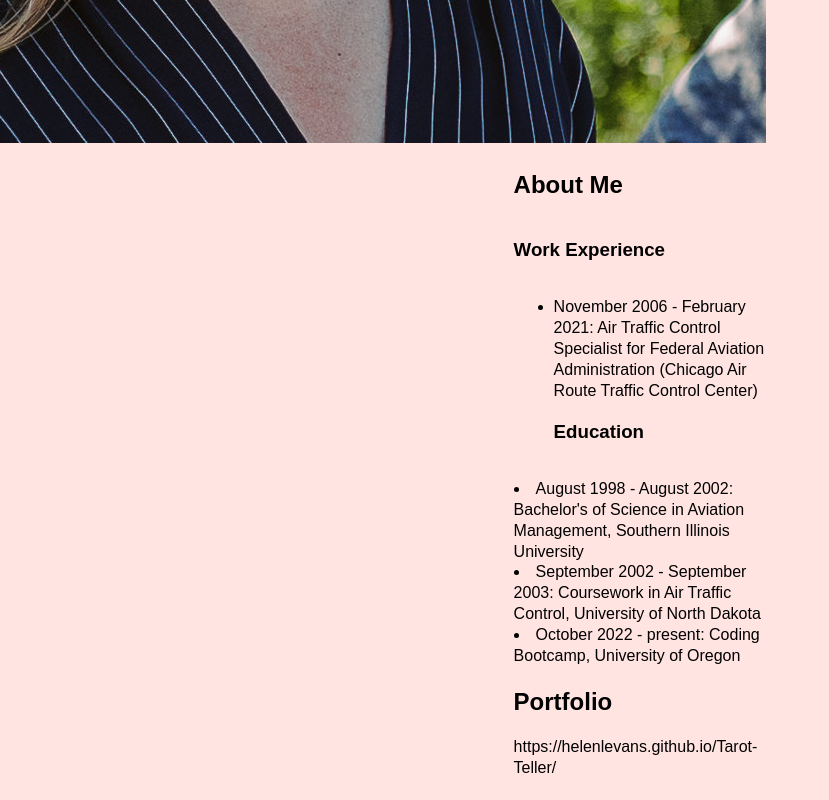
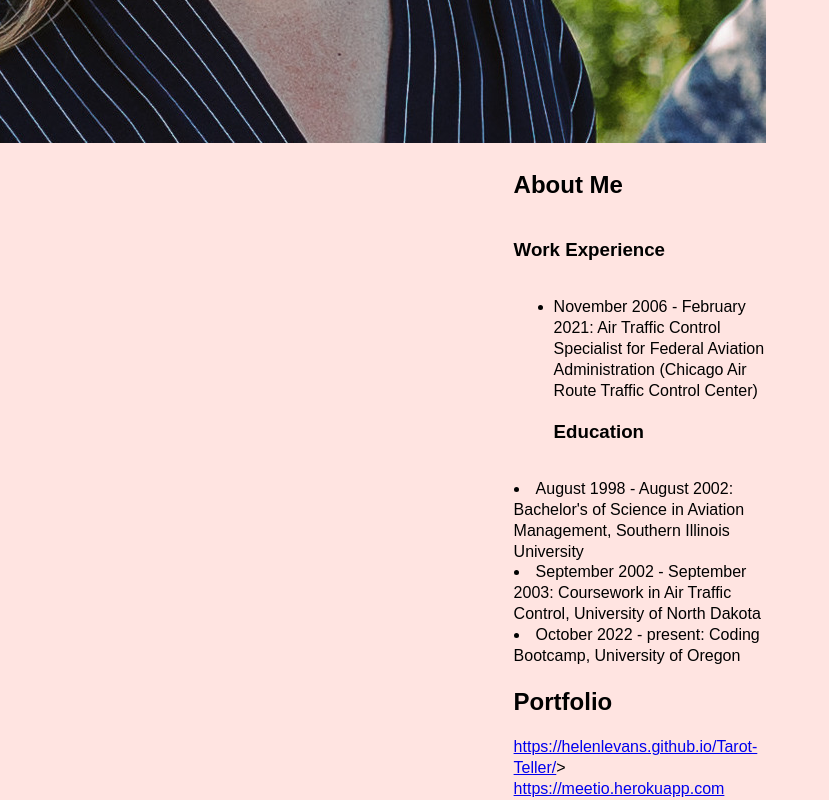
Before and after one commit to HelenLEvans/Helen-Evans-Portfolio, a plain HTML site: page index.html in a window 1280 px wide. Shown: the part 1144-1944 px from the top of the page, without its empty margins (0-829 px from the left). Drawn offline with Linux system fonts and the light colour scheme.

Commit message:
update projects

```diff
--- a/index.html
+++ b/index.html
@@ -40,7 +40,8 @@
                 </section>
                 <div class="Portfolio">
                     <h2>Portfolio</h2>
-                    <p>https://helenlevans.github.io/Tarot-Teller/</p>
+                    <a href="https://helenlevans.github.io/Tarot-Teller/">https://helenlevans.github.io/Tarot-Teller/</a>>
+                    <a href="https://meetio.herokuapp.com/">https://meetio.herokuapp.com</a>
                 </div>
             </div>
     </main>
```
